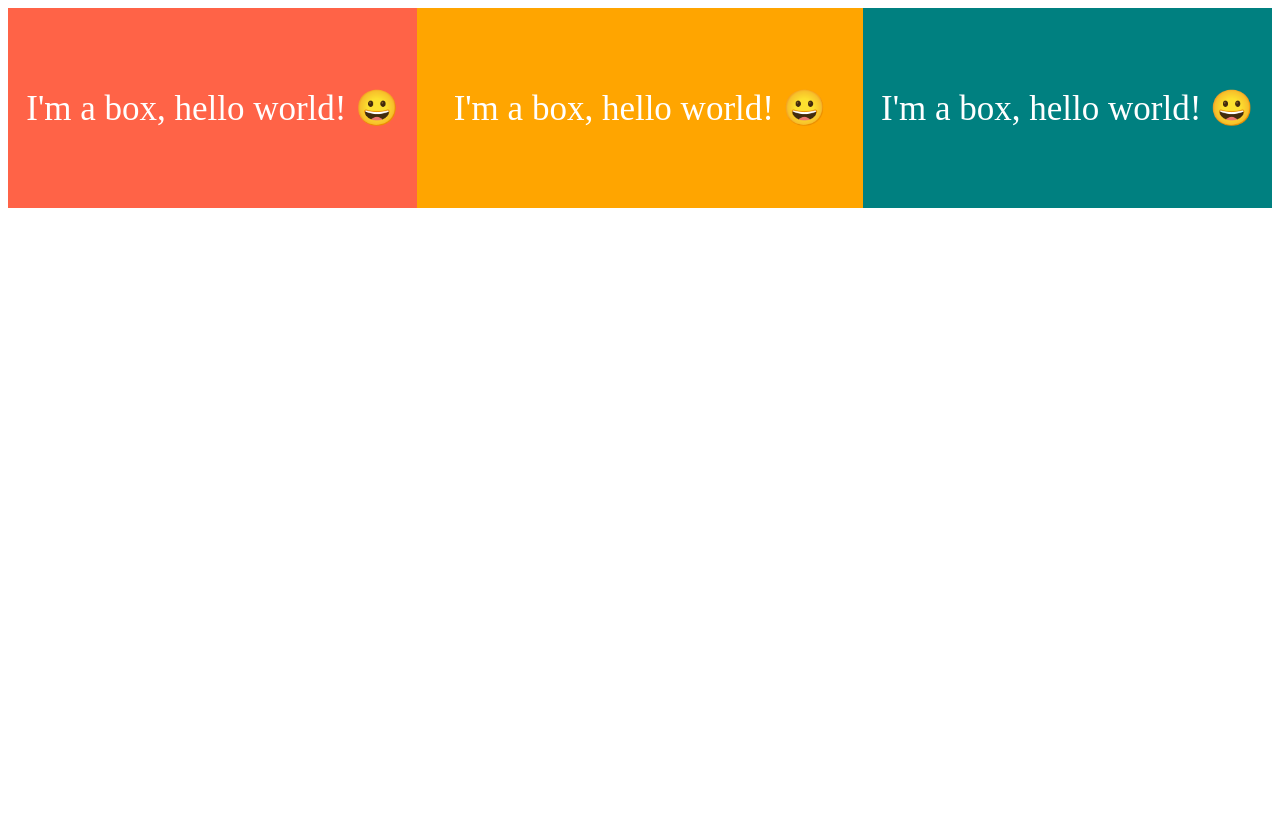
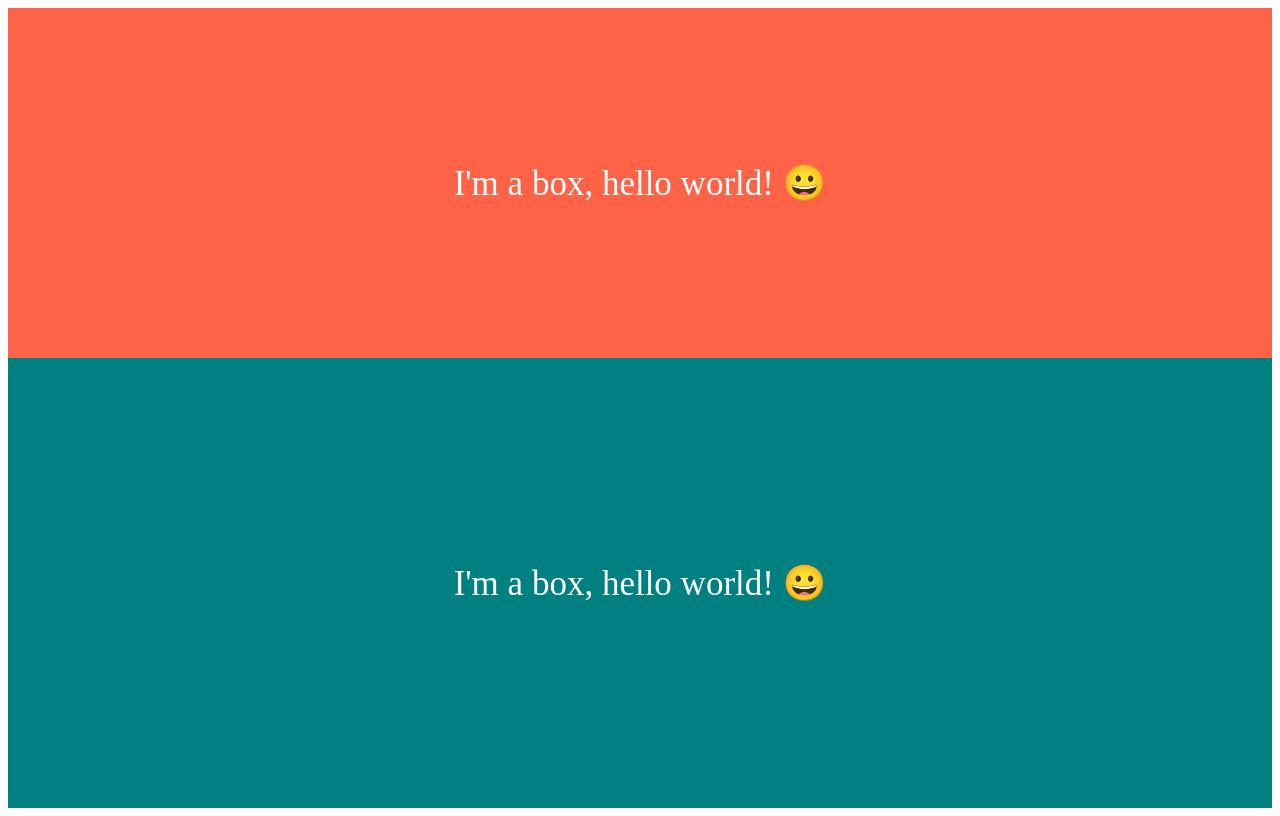
Before and after one commit to txxgxxx/CSS-LayoutMasterclass, a plain HTML site: page index.html in a window 1280 px wide. Drawn offline with Linux system fonts and the light colour scheme.

Commit message:
2.12 Flexbox Froggy

```diff
--- a/index.html
+++ b/index.html
@@ -10,7 +10,6 @@
     <div class="father">
       <div class="box">I'm a box, hello world! 😀</div>
       <div class="box">I'm a box, hello world! 😀</div>
-      <div class="box">I'm a box, hello world! 😀</div>
     </div>
   </body>
 </html>
--- a/style.css
+++ b/style.css
@@ -6,10 +6,11 @@ body {
   height: 100vh;
   flex-flow: row nowrap;
   justify-content: center;
+  flex-direction: column;
 }
 
 .box {
-  height: 200px;
+  height: 400px;
   color:white;
   font-size:35px;
   display: flex;
@@ -19,18 +20,11 @@ body {
 
 .box:first-child {
   background-color: tomato;
-  flex-grow: 1;
-  flex-shrink: 12;
+  flex: 1 0 300px;
 }
 
-.box:nth-child(2) {
-  background-color: orange;
-  flex-grow: 2;
-  flex-shrink: 0;
-}
 
 .box:last-child {
   background-color: teal;
   flex-grow: 1;
-  flex-shrink: 1;
 }
```
